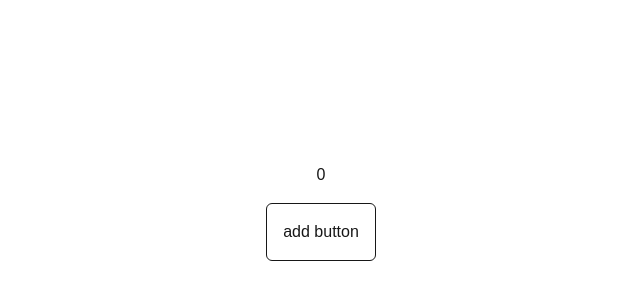
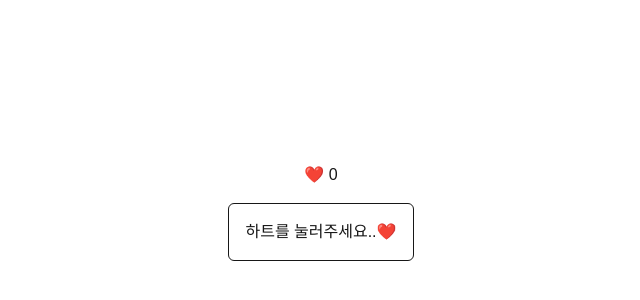
Before and after one commit to 253eosam/wedding-invitation, a Next.js app: page / in a window 1280 px wide. Shown: the part 188-488 px from the top of the page, without its empty margins (319-959 px from the left). Built offline with nearby package versions, Linux system fonts and the light colour scheme.

Commit message:
개발환경 설정 추가

```diff
--- a/next.config.ts
+++ b/next.config.ts
@@ -1,9 +1,13 @@
 import type { NextConfig } from 'next'
+
+const isProd = process.env.NODE_ENV === 'production'; // build 시점
 
 const nextConfig: NextConfig = {
   output: 'export',
-  basePath: '/wedding-invitation',
-  assetPrefix: '/wedding-invitation/',
-}
+  ...(isProd && {
+    basePath: '/wedding-invitation',
+    assetPrefix: '/wedding-invitation/',
+  }),
+};
 
-export default nextConfig
+export default nextConfig;
--- a/src/app/page.tsx
+++ b/src/app/page.tsx
@@ -7,9 +7,9 @@ export default function Home() {
 
   return (
     <div className="h-dvh flex flex-col gap-y-4 justify-center items-center">
-      <p> {count} </p>
+      <p> ❤️ {count} </p>
       <button className="border p-4 rounded-md hover:bg-gray-600 hover:text-white" onClick={() => setCount((pre) => pre + 1)}>
-        add button
+        하트를 눌러주세요..❤️
       </button>
     </div>
   )
```
